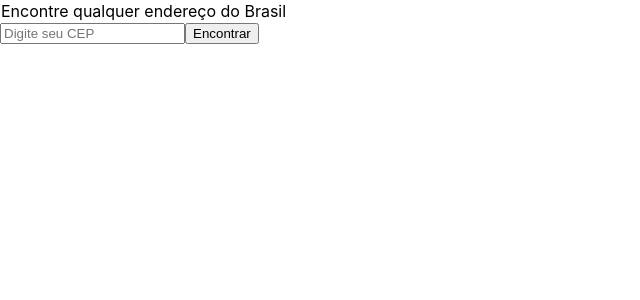
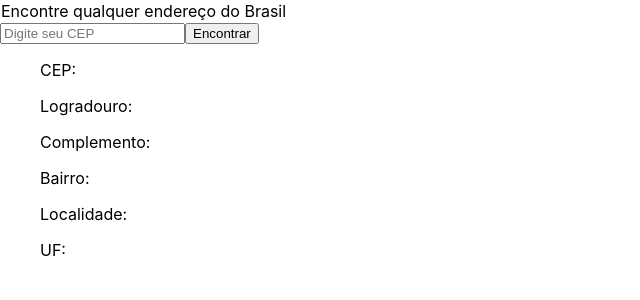
Before and after one commit to mariarubinger/buscar-endereco-via-cep, a React (Create React App) app: page / in a window 1280 px wide. Shown: the top 300 px of the page, without its empty margins (0-640 px from the left). Built offline with nearby package versions, Linux system fonts and the light colour scheme.

Commit message:
Buscar endereco (sem validacoes)

```diff
--- a/package.json
+++ b/package.json
@@ -6,6 +6,8 @@
     "@testing-library/jest-dom": "^5.11.4",
     "@testing-library/react": "^11.1.0",
     "@testing-library/user-event": "^12.1.10",
+    "axios": "^0.21.1",
+    "prop-types": "^15.7.2",
     "react": "^17.0.1",
     "react-dom": "^17.0.1",
     "react-scripts": "4.0.1",
--- a/src/App.js
+++ b/src/App.js
@@ -1,14 +1,18 @@
 import React, { Component } from 'react';
 import BuscarEndereco from './components/BuscarEndereco';
+//import List from './List';
 import './App.css';
 
 
 class App extends Component {
+
   render(){
     return (
       <>
         <td>Encontre qualquer endereço do Brasil</td>
           <BuscarEndereco />
+
+         {/*  <List /> */}
       </>
     );
   }
--- a/src/components/BuscarEndereco/index.js
+++ b/src/components/BuscarEndereco/index.js
@@ -1,9 +1,39 @@
-import React, { useState, useEffect } from 'react';
+import React, { useState } from 'react';
+import axios from 'axios';
 
 function BuscarEndereco() {
   const [cep, setCep] = useState(""); //useState é um hook, o useState devolve um array com dois elementos
   //cep vai ser a primeira variável que representa o estado
   //setCep  vai ser a função que eu quero que ele use para ajustar aquele estado, para configurar ou atribuir um novo estado àquela variável
+  const [informacoes, setInformacoes] = useState({
+    cep: '',
+    logradouro: '',
+    complemento: '',
+    bairro: '',
+    localidade: '',
+    uf: '',
+  });
+
+  const getInformacoes = () => {
+    axios.get(`http://viacep.com.br/ws/${cep}/json/`)
+      .then(response => setInformacoes(response.data))
+
+    };
+
+/*
+  const getInformacoes = () => {
+    axios.get(`http://viacep.com.br/ws/${cep}/json/`)
+    .then(response => response.json()
+      .then(response => {
+        setInformacoes(response.data)
+      }))
+     // .catch(() => { console.log('Erro'); });
+    }
+/*
+    componentDidMount() {
+      this.refresh()
+  } */
+
 
   return (
     <form
@@ -14,7 +44,7 @@ function BuscarEndereco() {
     >
       <label>
         <input
-          onChange={(event) => { //
+          onChange={(event) => {
             setCep(event.target.value); //atribuindo meu estado ao valor do evento
           }}
           type="text"
@@ -22,13 +52,23 @@ function BuscarEndereco() {
           placeholder="Digite seu CEP"
         />
       </label>
-      <input
+      <button
         type="submit"
         value="Encontrar"
-      />
+        onClick={getInformacoes}>
+        Encontrar
+      </button>
+
+      <ul>
+        <p>CEP: {informacoes.cep}</p>
+        <p>Logradouro: {informacoes.logradouro}</p>
+        <p>Complemento: {informacoes.complemento}</p>
+        <p>Bairro: {informacoes.bairro}</p>
+        <p>Localidade: {informacoes.localidade}</p>
+        <p>UF: {informacoes.uf}</p>
+      </ul>
     </form>
   );
 }
 
-
 export default BuscarEndereco;
--- /dev/null
+++ b/src/service/api.js
@@ -0,0 +1,5 @@
+import axios from 'axios';
+
+const api = axios.create({ baseURL: 'https://viacep.com.br/'});
+
+export default api;
```
Also changed, not shown: src/List.js (added, +37 -0 lines), 2 other files (tests, documents, lock files or other folders).
